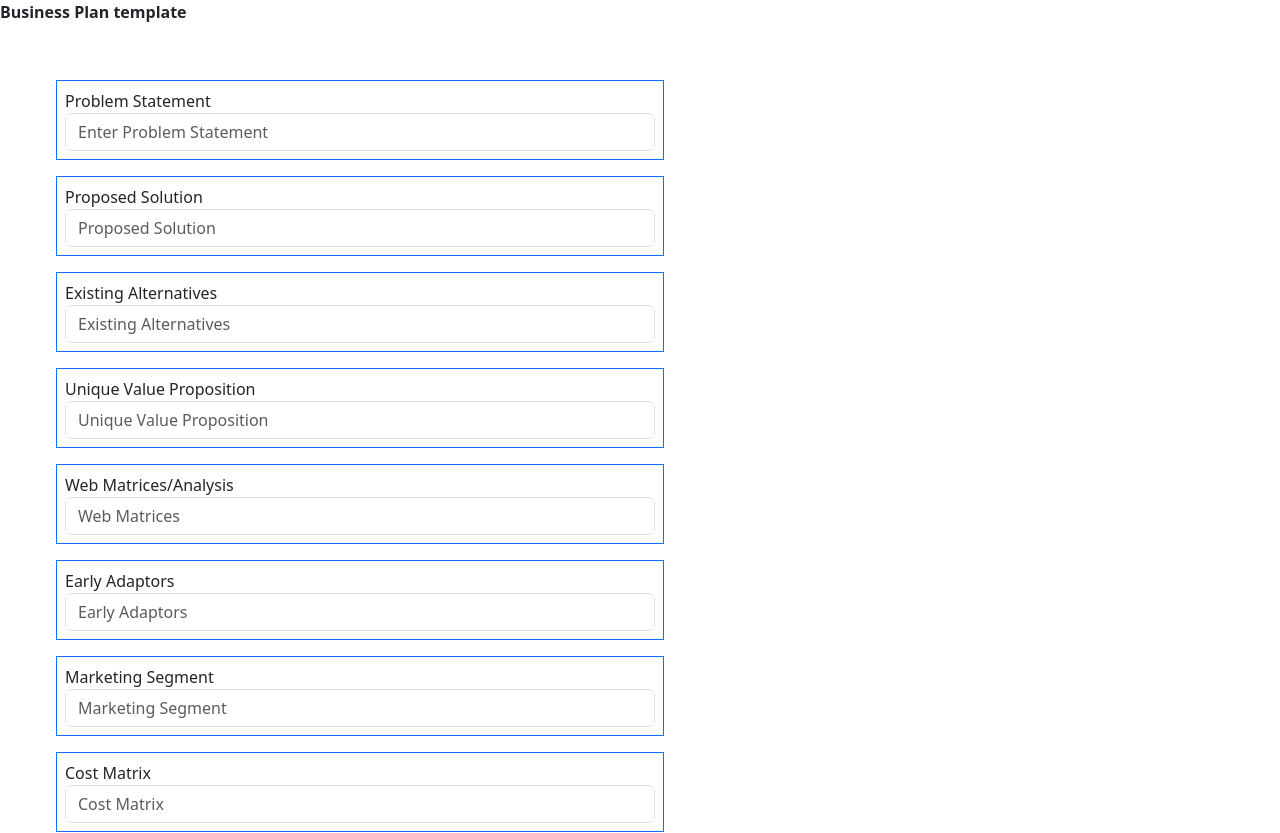
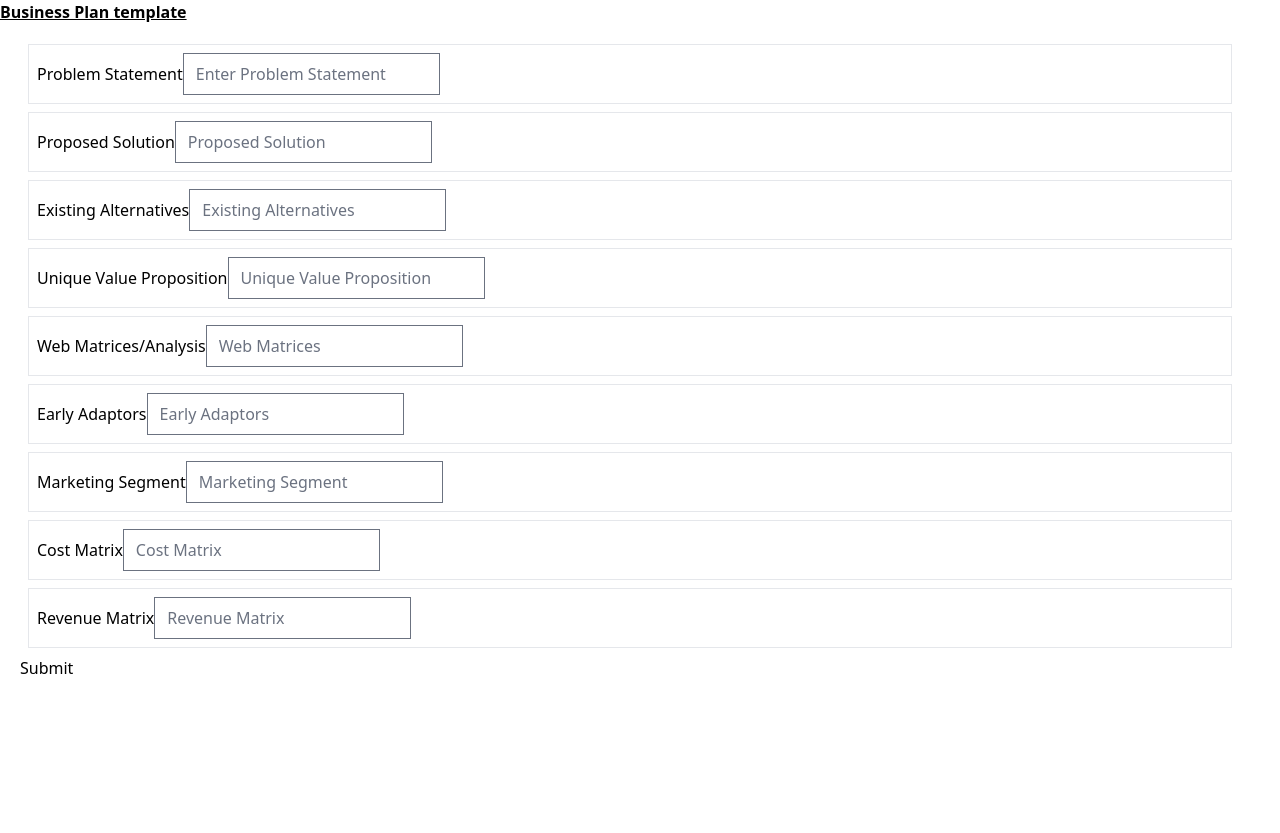
Before and after one commit to kalburgimanjunath/stackblitz-business-plan-template, a React (Create React App) app: page / in a window 1280 px wide. Shown: the top 833 px of the page. After the commit the page ends 800 px from the top, so only its background shows below. Built offline with nearby package versions, Linux system fonts and the light colour scheme; a web font is replaced by a local one.

Commit message:
2 files modified

```diff
--- a/public/index.html
+++ b/public/index.html
@@ -1,5 +1,5 @@
 <div id="root"></div>
-<link
+<!-- <link
   href="https://cdn.jsdelivr.net/npm/bootstrap@5.3.0/dist/css/bootstrap.min.css"
   rel="stylesheet"
   integrity="sha384-9ndCyUaIbzAi2FUVXJi0CjmCapSmO7SnpJef0486qhLnuZ2cdeRhO02iuK6FUUVM"
@@ -9,5 +9,5 @@
   src="https://cdn.jsdelivr.net/npm/bootstrap@5.3.0/dist/js/bootstrap.bundle.min.js"
   integrity="sha384-geWF76RCwLtnZ8qwWowPQNguL3RmwHVBC9FhGdlKrxdiJJigb/j/68SIy3Te4Bkz"
   crossorigin="anonymous"
-></script>
+></script> -->
 <link rel="stylesheet" href="https://rsms.me/inter/inter.css" />
--- a/src/App.js
+++ b/src/App.js
@@ -146,7 +146,7 @@ export default function App() {
   return (
     <div>
       <div className="row">
-        <div className="col font-bold">Business Plan template</div>
+        <div className="col font-bold underline">Business Plan template</div>
       </div>
       <div className="row">
         <div className="col mr-5">
```
